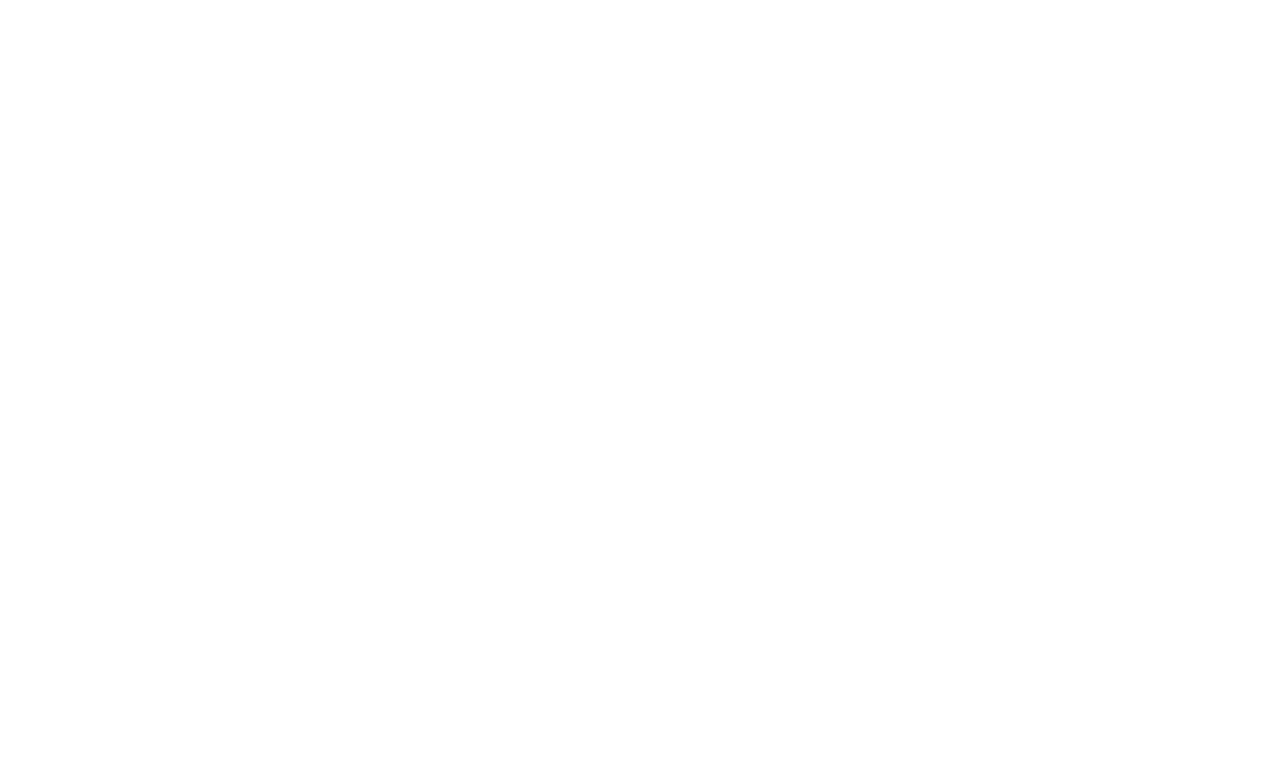
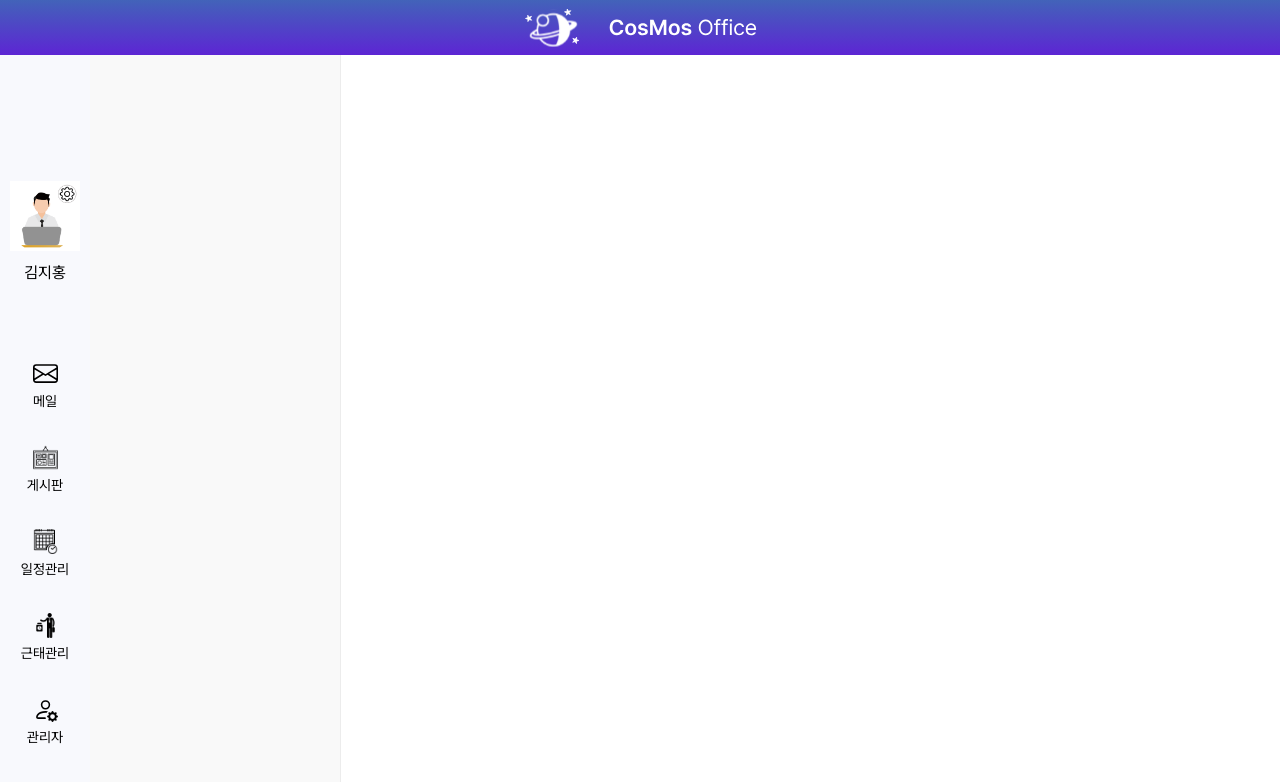
Before and after one commit to CosMos-Organization/cosmos-groupware-front, a React (Create React App) app: page /board in a window 1280 px wide. Before the commit this address had no page. Shown: the top 782 px of the page. Built offline with nearby package versions, Linux system fonts and the light colour scheme.

Commit message:
240329_board 폴더 생성 Board_leftBar 생성

```diff
--- a/src/App.js
+++ b/src/App.js
@@ -2,6 +2,7 @@ import { Route, Routes, useLocation } from "react-router-dom";
 import Main from "./pages/Main";
 import './SCSS/base/reset.scss'
 import './SCSS/base/font.scss'
+import Board from "./pages/Board";
 import Admin_Employee from "./pages/Admin_Employee";
 import React_Calendar from "./pages/React_Calendar";
 import Admin_Organization from "./pages/Admin_Organization";
@@ -11,6 +12,7 @@ function App() {
     <div className="App">
       <Routes>
         <Route path="/" element={<Main />}></Route>
+        <Route path="/board" element={<Board />}></Route>
         <Route path="/admin/employee" element={<Admin_Employee />}></Route>
         <Route path="/admin/org" element={<Admin_Organization />}></Route>
         <Route path="/calendar" element={<React_Calendar />}></Route>
--- a/src/SCSS/components/Banner.module.scss
+++ b/src/SCSS/components/Banner.module.scss
@@ -4,7 +4,10 @@
     // background-color: #4E018F;
     background: rgb(93, 37, 212);
     background: linear-gradient(0deg, rgba(93, 37, 212, 1) 0%, rgba(66, 99, 185, 1) 100%);
-    position: absolute;
+    position: fixed;
+    top: 0;
+    left: 0;
+    right: 0;
 
     .banner_box {
         display: flex;
--- /dev/null
+++ b/src/SCSS/components/Board_leftBar.module.scss
@@ -0,0 +1,6 @@
+.main{
+    width: 250px;
+    height: calc( 100vh - 55px );
+    background-color: #f9f9f9;
+    border-right: 1px solid rgb(0 0 0 / 5%);
+}
--- a/src/SCSS/components/Leftbar_min.module.scss
+++ b/src/SCSS/components/Leftbar_min.module.scss
@@ -3,7 +3,7 @@
 .left_main {
     font-family: Pretendard Variable;
     width: 90px;
-    height: 100vh;
+    height: calc( 100vh - 55px );
     background-color: $sub-color;
 
     .profile_wrapper {
--- /dev/null
+++ b/src/SCSS/pages/Board.module.scss
@@ -0,0 +1,4 @@
+.flex_wrap{
+    display: flex;
+    margin-top: 55px;
+}
--- /dev/null
+++ b/src/components/Board_leftBar.jsx
@@ -0,0 +1,16 @@
+import React from 'react'
+import style from "../SCSS/components/Board_leftBar.module.scss";
+
+const Board_leftBar = () => {
+  return (
+    <div className={style.main}>
+        <ul>
+            <li>
+                {/* 제작예정 */}
+            </li>
+        </ul>
+    </div>
+  )
+}
+
+export default Board_leftBar
--- /dev/null
+++ b/src/pages/Board.jsx
@@ -0,0 +1,20 @@
+import React from "react";
+
+import style from "../SCSS/pages/Board.module.scss";
+import Banner from "../components/Banner";
+import Leftbar_min from "../components/Leftbar_min";
+import Board_leftBar from "../components/Board_leftBar";
+
+const Board = () => {
+  return (
+    <div className={style.main}>
+      <Banner />
+      <div className={style.flex_wrap}>
+        <Leftbar_min />
+        <Board_leftBar />
+      </div>
+    </div>
+  );
+};
+
+export default Board;
```
